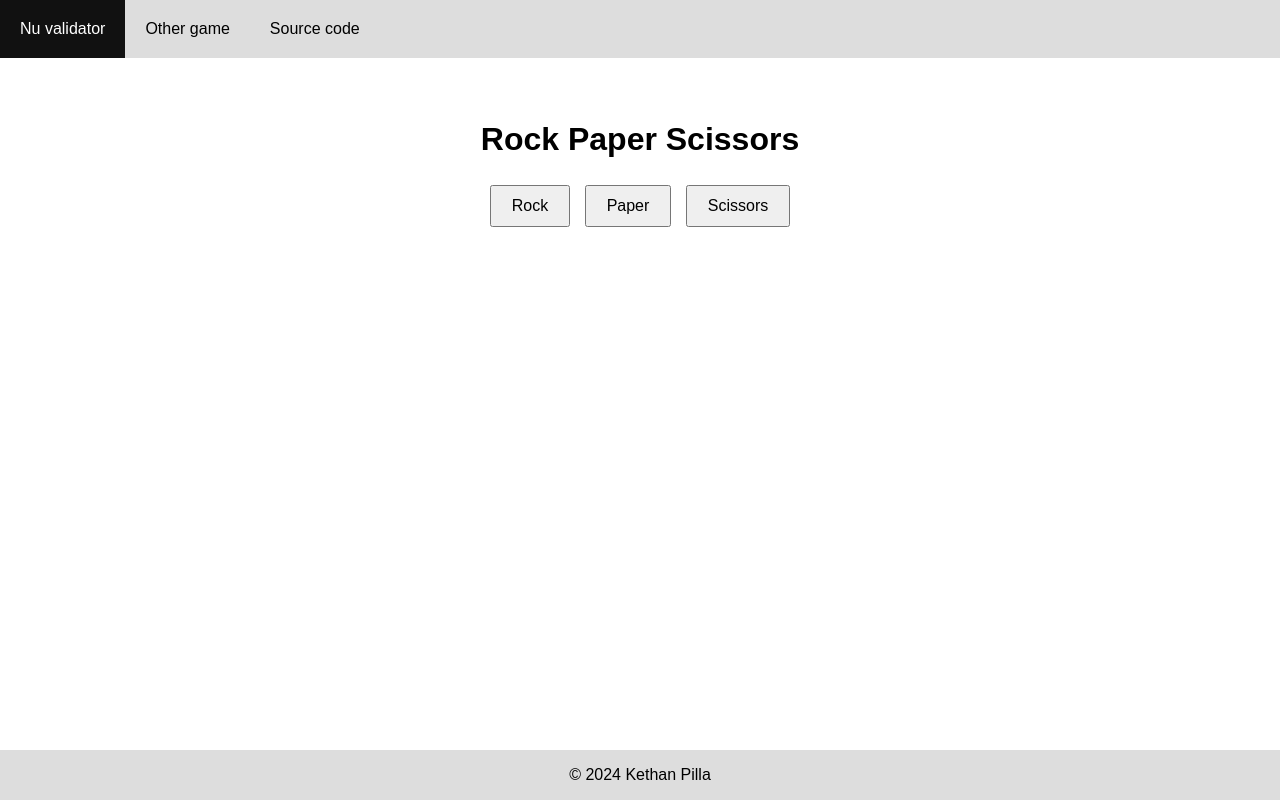
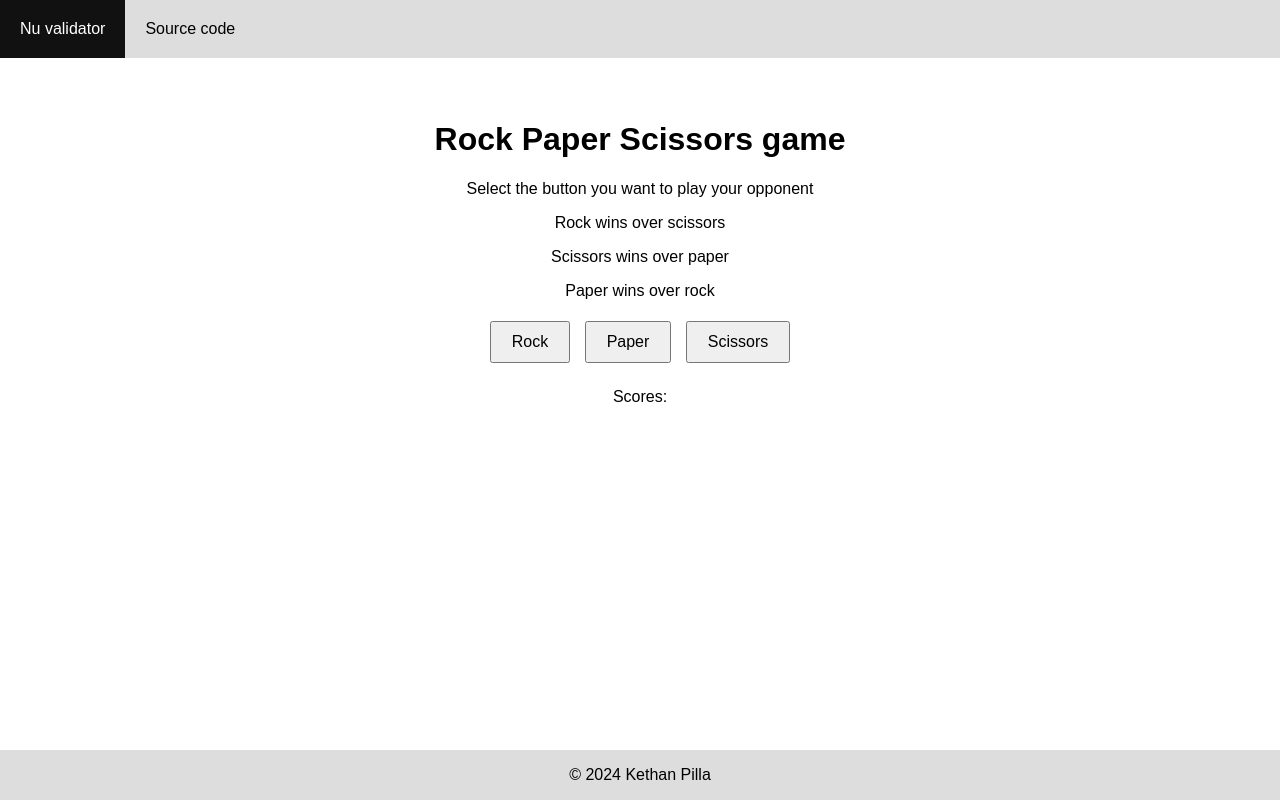
Before and after one commit to KethanPilla/dev-freddie-hw, a plain HTML site: page index.html in a window 1280 px wide. Drawn offline with Linux system fonts and the light colour scheme.

Commit message:
Update index.html

```diff
--- a/index.html
+++ b/index.html
@@ -9,12 +9,18 @@
   <nav class="navbar">
     <ul>
       <li><a href="https://validator.nu/?doc=https%3A%2F%2Fgithub.com%2FKethanPilla%2Fdev-freddie-hw">Nu validator</a></li>
-      <li><a href="https://kethanpilla.github.io/dev-david-lab/" target="_blank">Other game</a></li>
+      <!-- <li><a href="https://kethanpilla.github.io/dev-david-lab/" target="_blank">Other game</a></li> -->
       <li><a href="https://github.com/KethanPilla/dev-freddie-hw" target="_blank">Source code</a></li>
     </ul>
   </nav>
 
-  <h1>Rock Paper Scissors</h1>
+  <header>
+    <h1>Rock Paper Scissors game</h1>
+    <p>Select the button you want to play your opponent</p>
+    <p>Rock wins over scissors</p>
+    <p>Scissors wins over paper</p>
+    <p>Paper wins over rock</p>
+  </header>
 
   <div id="game">
     <button class="choice" data-choice="rock">Rock</button>
@@ -23,6 +29,12 @@
   </div>
 
   <p id="result"></p>
+  <p>Scores:<br></p>
+  <p id="printUserScore"></p>
+  <p id="printComputerScore"></p>
+
+  <!-- Reset Button -->
+  <button id="resetButton" class="choice" style="display: none;">Play Again</button>
 
   <!-- Link to the JavaScript file -->
   <script src="scripts/script.js"></script>
```
